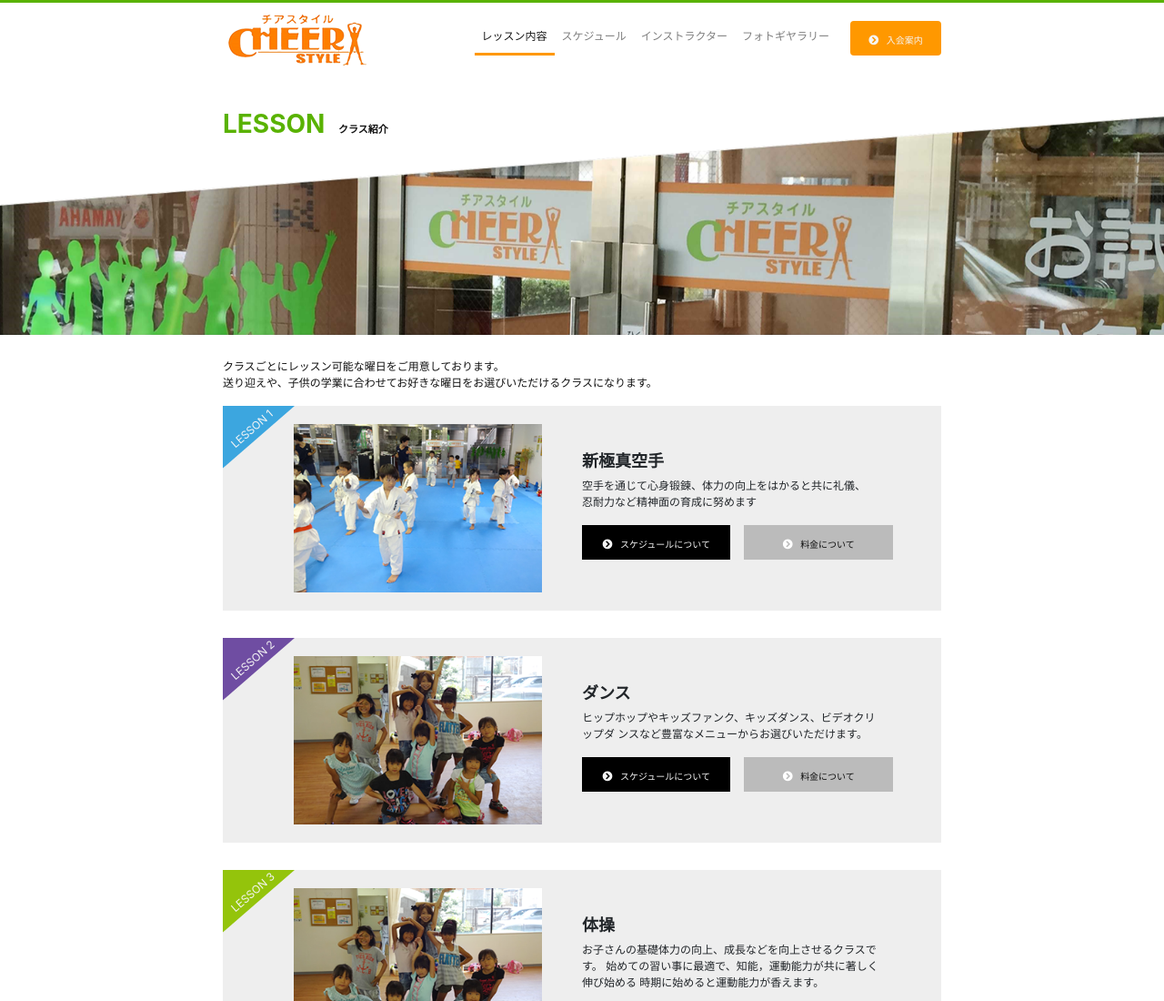
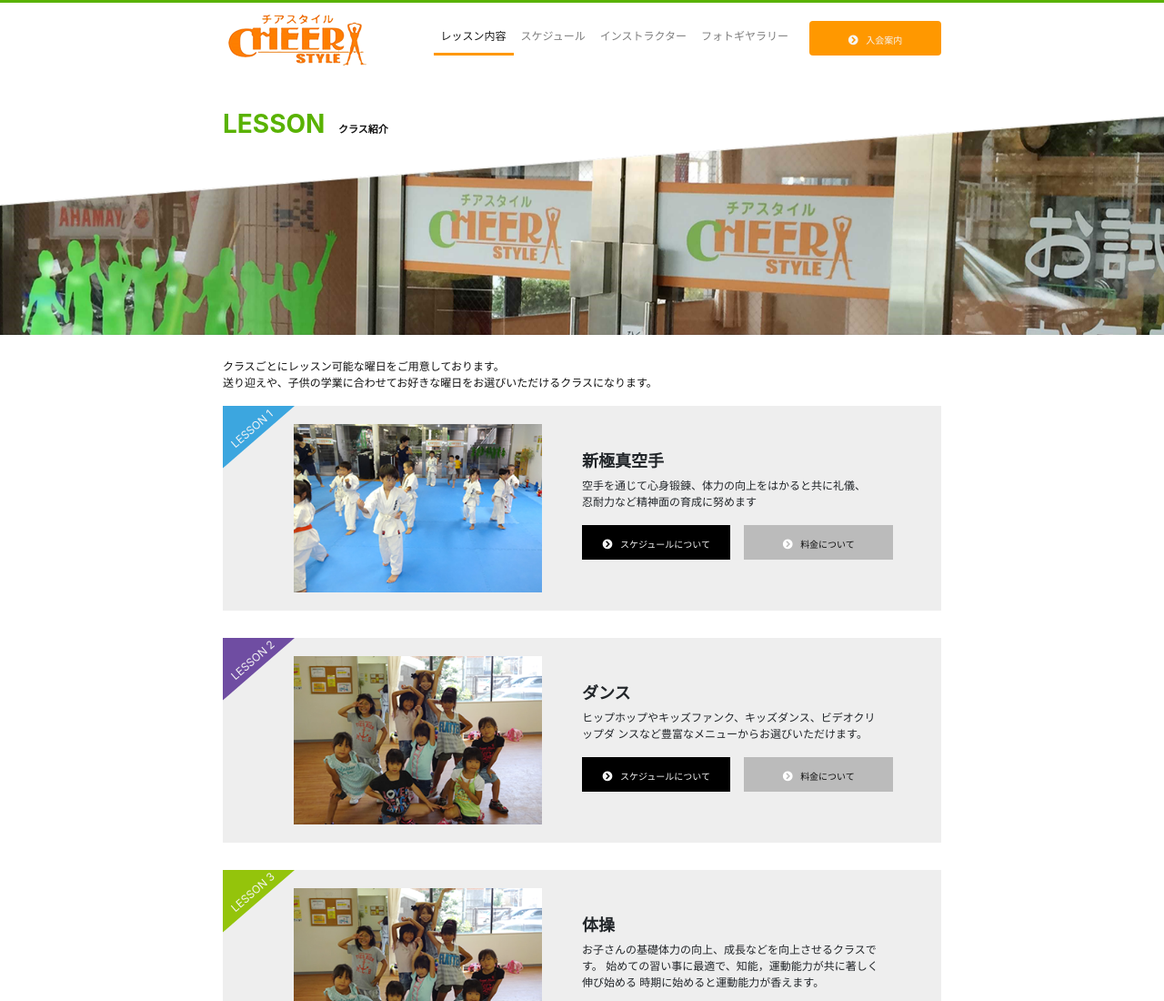
Before and after one commit to tamangnawin/japanDemo, a plain HTML site: page index.html in a window 1280 px wide. Shown: the top 1100 px of the page at 91% size. Drawn offline with Linux system fonts and the light colour scheme.

Commit message:
css updated

```diff
--- a/assets/css/style.css
+++ b/assets/css/style.css
@@ -33,7 +33,7 @@ li.nav-item.active {
     font-size: 12px;
 }
 .btnNavigation button {
-    width: 100px;
+    width: 145px;
     border-radius: 4px;
     background: #ff9800;
     color: whitesmoke;
```
